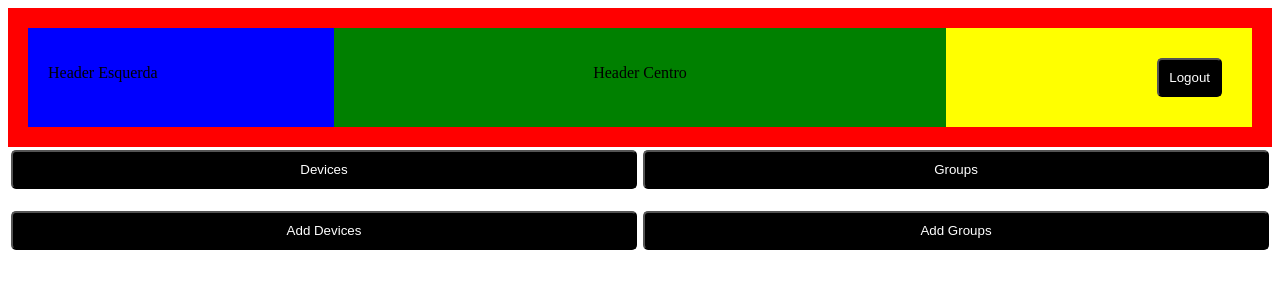
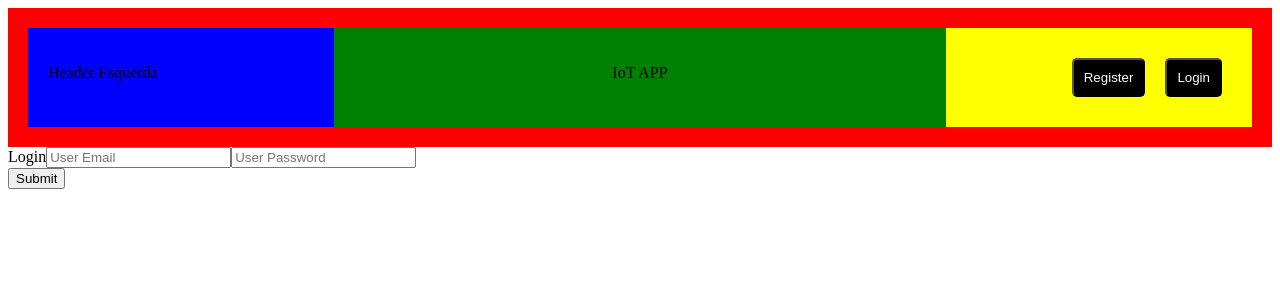
Before and after one commit to Trolorol/iot-platform-iade, a website: page public/index.html in a window 1280 px wide. Both pictures are taken after a click on the button "Login". Drawn offline with nearby package versions, Linux system fonts and the light colour scheme.

Commit message:
Added post and get requests in frontend

```diff
--- a/public/app.js
+++ b/public/app.js
@@ -2,28 +2,21 @@ const app = Vue.createApp({
   data() {
     return {
       logedin: false,
-      registerMode: true,
+      loginMode: false,
+      registerMode: false,
       deviceMode: false,
       groupMode: false,
       addDeviceMode: false,
       addGroupMode: false,
-      devices: [
-        {
-          id: 1,
-          name: "Device 1",
-          status: false,
-        },
-        {
-          id: 2,
-          name: "Device 2",
-          status: false,
-        },
-        {
-          id: 2,
-          name: "Device 2",
-          status: false,
-        },
-      ],
+      wrongCredentials: false,
+      user: {
+        id: "",
+        email: "",
+        password: "",
+        name: "",
+        lastName: "",
+      },
+      devices: [],
       groups: [
         {
           id: 1,
@@ -39,19 +32,51 @@ const app = Vue.createApp({
     };
   },
   methods: {
-    login() {
-      this.logedin = true;
+    showLogin() {
+      this.loginMode = true;
       this.registerMode = false;
+    },
+    async submitLogin() {
+      var raw = JSON.stringify({
+        email: this.user.email,
+        password: this.user.password,
+      });
+      try {
+        let response = await $.ajax({
+          url: "/api/login",
+          method: "post",
+          dataType: "json",
+          data: raw,
+          contentType: "application/json",
+        });
+        this.user.id = response.user.id;
+        localStorage.setItem("id", response.user.id);
+        this.user.name = response.user.firstName;
+        localStorage.setItem("firstName", response.user.firstName);
+        this.user.lastName = response.user.lastName;
+        localStorage.setItem("lastName", response.user.lastName);
+        this.user.email = response.user.email;
+        localStorage.setItem("email", response.user.email);
+        this.loginMode = false;
+        this.logedin = true;
+        console.log(response);
+      } catch (error) {
+        if (error.status == 401) {
+          this.wrongCredentials = true;
+        }
+      }
     },
     logout() {
       this.logedin = false;
     },
-    register() {
+    showRegister() {
       this.registerMode = true;
+      this.loginMode = false;
     },
     changeModeDevices() {
       this.deviceMode = !this.deviceMode;
       this.groupMode = false;
+      this.getDevices();
     },
     changeModeGroups() {
       this.groupMode = !this.groupMode;
@@ -60,6 +85,30 @@ const app = Vue.createApp({
     changeDeviceStatus(device_id) {
       console.log(device_id);
     },
+    async getDevices() {
+      if (this.logedin) {
+        try {
+          let response = await $.ajax({
+            url: `/api/users/devices/${1}`,
+            method: "GET",
+            dataType: "json",
+          });
+          console.log(response);
+          this.devices = response.devices;
+        } catch (error) {
+          console.log(error);
+        }
+      }
+    },
+  },
+  mounted() {
+    if (localStorage.getItem("id")) {
+      this.logedin = true;
+      this.user.id = localStorage.getItem("id");
+      this.user.name = localStorage.getItem("firstName");
+      this.user.lastName = localStorage.getItem("lastName");
+      this.user.email = localStorage.getItem("email");
+    }
   },
 });
 
--- a/public/index.html
+++ b/public/index.html
@@ -2,6 +2,7 @@
 <html lang="en">
 
 <head>
+    <script src="https://ajax.googleapis.com/ajax/libs/jquery/3.2.1/jquery.min.js"></script>
     <!-- Import VUE  CDN-->
     <script src="https://unpkg.com/vue@next" defer></script>
     <meta charset="UTF-8">
@@ -22,12 +23,13 @@
                 <p>Header Esquerda</p>
             </div>
             <div id="header-center">
-                <p>Header Centro</p>
+                <p v-if="logedin">{{user.name}} {{user.lastName}}</p>
+                <p v-else>IoT APP</p>
             </div>
             <div id="header-right">
-                <button id="login-button" v-if="!logedin" @click="login">Login</button>
+                <button id="login-button" v-if="!logedin" @click="showLogin">Login</button>
                 <button id="logout-button" v-else @click="logout">Logout</button>
-                <button id="register-button" v-if="!logedin" @click="register">Register</button>
+                <button id="register-button" v-if="!logedin" @click="showRegister">Register</button>
             </div>
         </header>
         <div id="mode-selector" v-if="logedin">
@@ -39,7 +41,7 @@
                 <li v-for="(device, key) in devices" v-if="deviceMode && logedin">
                     <div class="device-name">
                         <p>{{device.name}}</p>
-                        <p>{{key}}</p>
+                        <p>DEV: {{key}}</p>
                     </div>
                     <div class="device-status">
                         <p>{{device.status}}</p>
@@ -89,14 +91,22 @@
             </section>
         </section>
         <section id="register-form" v-if="registerMode">
-            <div></div>
-            <form action="submitNewUser" method="post">
-                <input type="text" name="userName" placeholder="User Name">
-                <input type="text" name="userEmail" placeholder="User Email">
-                <input type="text" name="userPassword" placeholder="User Password">
-                <input type="submit" value="Submit">
-            </form>
-            <div></div>
+            <div>
+                <label>Register</label>
+                <input v-model="user.email" placeholder="User Email">
+                <input v-model="user.password" placeholder="User Password">
+                <button @click="register" value="Submit">
+
+            </div>
+        </section>
+        <section id="register-form" v-if="loginMode">
+            <div>
+                <label>Login</label>
+                <input v-model="user.email" placeholder="User Email">
+                <input v-model="user.password" placeholder="User Password" type="password">
+                <button @click="submitLogin" value="Submit">Submit</button>
+                <p v-if="wrongCredentials" style="color: red;">Password Ou user errados</p>
+            </div>
         </section>
 
 
--- a/routes/index.js
+++ b/routes/index.js
@@ -13,7 +13,7 @@ router.post("/delete_account", controllers.simpleDeleteAccount);
 
 //USERS ROUTES//
 
-router.get("/users/devices", controllers.getDevicesFromUserId);
+router.get("/users/devices/:user_id", controllers.getDevicesFromUserId);
 
 router.post("/users", controllers.createUser);
 
```
Also changed, not shown: controllers/index.js (+78 -78 lines), public/apiBridge.js (added, +33 -0 lines).
